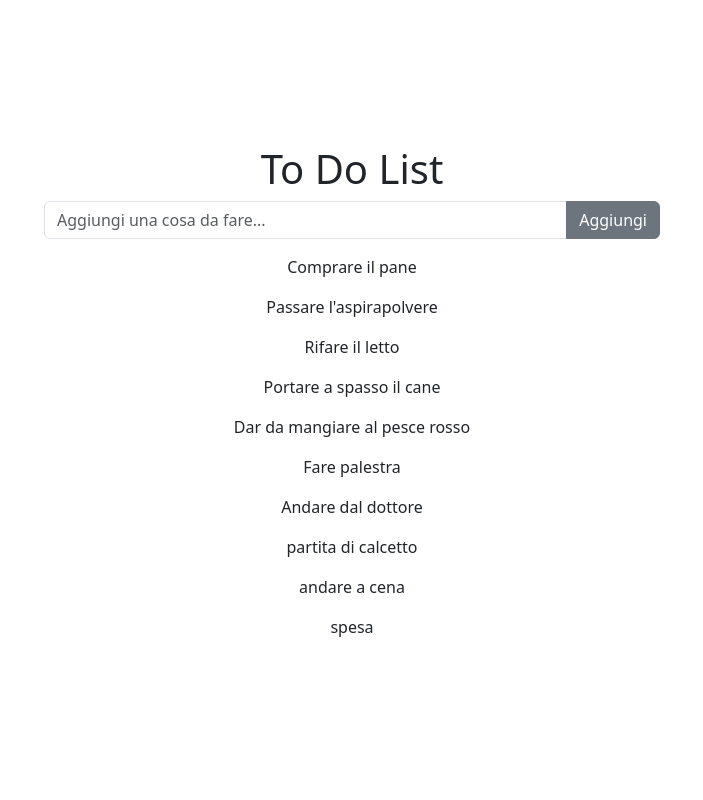
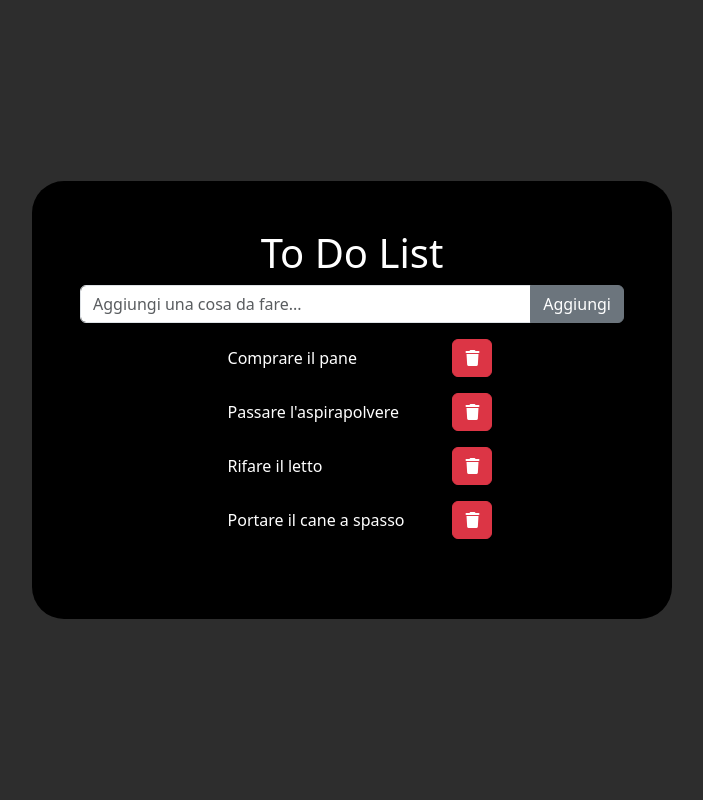
Before and after one commit to NelloRossi97/php-todo-list-json, a PHP site: page / in a window 1280 px wide. Shown: the whole page, without its empty margins (288-991 px from the left). Run offline with PHP 8.4, Linux system fonts and the light colour scheme; some libraries are stand-ins or nearby versions.

Commit message:
added style and modified data json

```diff
--- a/css/style.css
+++ b/css/style.css
@@ -0,0 +1,7 @@
+li:hover{
+    background-color: gray;
+    cursor: pointer;
+}
+#app{
+    background-color: #2d2d2d;
+}
--- a/data.json
+++ b/data.json
@@ -1 +1 @@
-["Comprare il pane","Passare l'aspirapolvere","Rifare il letto","Portare a spasso il cane","Dar da mangiare al pesce rosso","Fare palestra","Andare dal dottore","","partita di calcetto","andare a cena","spesa"]
+["Comprare il pane","Passare l'aspirapolvere","Rifare il letto","Portare il cane a spasso"]
--- a/index.php
+++ b/index.php
@@ -12,7 +12,7 @@
   </head>
   <body>
     <div id="app" class="d-flex align-items-center vh-100">
-        <div class="container text-center w-50 align-self-center">
+        <div class="container text-center w-50 align-self-center bg-black rounded-5 p-5 text-white">
             <h1>To Do List</h1>
             <div class="input-group mb-3">
                 <input
@@ -20,9 +20,9 @@
                 aria-label=""  @keyup.enter="updateList">
                 <button class="btn btn-secondary" @click="updateList">Aggiungi</button>
             </div>
-            <div>
+            <div class="d-flex justify-content-center">
                 <ul class="list-unstyled">
-                    <li v-for="(todo,index) in todoList" :key="index" class="mb-3">{{todo}}</li>
+                    <li v-for="(todo,index) in todoList" :key="index" class="mb-3 d-flex justify-content-between align-items-center ps-3 rounded-2">{{todo}} <button class="btn btn-danger ms-5"> <i class="fa-solid fa-trash"></i> </button> </li>
                 </ul>
             </div>
         </div>
```
